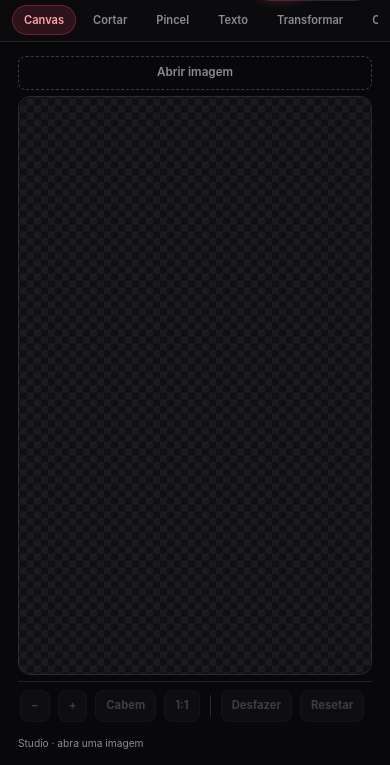
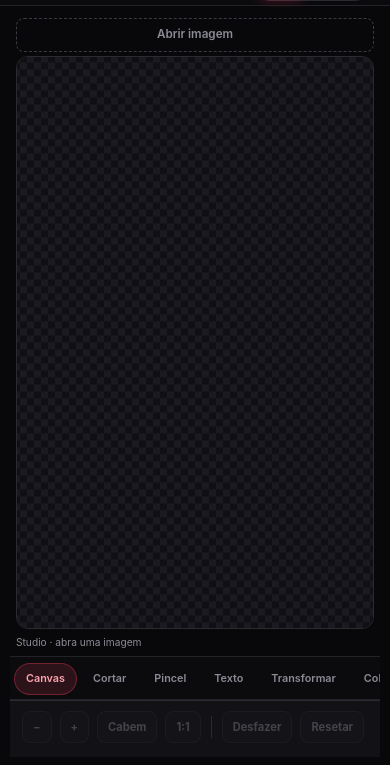
Before and after one commit to VinniGamgee/Atlas-Maker, a website: page www/index.html in a window 390 px wide. Shown: the part 79-844 px from the top of the page. Drawn offline with Linux system fonts and the light colour scheme; some packages are replaced by stand-ins of ours.

Commit message:
Melhora layout do editor

```diff
--- a/www/css/style.css
+++ b/www/css/style.css
@@ -1210,3 +1210,156 @@ body[data-mode="editor"] header .tabs button.tab-btn {
   padding: 5px 11px !important;
   font-size: 0.74rem !important;
 }
+
+
+/* =========================================================
+   STUDIO: canvas em cima · UMA barra de abas embaixo · dock
+   ========================================================= */
+body[data-mode="editor"] #mode-editor {
+  display: flex !important;
+  flex-direction: column !important;
+  flex: 1 1 auto !important;
+  min-height: 0 !important;
+  height: 100% !important;
+  overflow: hidden !important;
+  gap: 0;
+}
+
+/* Stage: ocupa o máximo do espaço restante */
+body[data-mode="editor"] #studioStage {
+  flex: 1 1 auto !important;
+  min-height: 0 !important;
+  display: flex !important;
+  flex-direction: column !important;
+  overflow: hidden !important;
+  padding: 0;
+}
+
+body[data-mode="editor"] #studioStage .stage-card {
+  flex: 1 1 auto !important;
+  min-height: 0 !important;
+  height: auto !important;
+  max-height: none !important;
+  display: flex !important;
+  flex-direction: column !important;
+  overflow: hidden !important;
+  margin: 0 !important;
+  gap: 4px !important;
+  padding: 6px !important;
+}
+
+body[data-mode="editor"] #studioStage .stage-viewport,
+body[data-mode="editor"] #studioStage .gen-workspace {
+  flex: 1 1 auto !important;
+  min-height: 0 !important;
+  display: flex !important;
+  flex-direction: column !important;
+}
+
+body[data-mode="editor"] #studioStage #genViewport {
+  flex: 1 1 auto !important;
+  min-height: 0 !important;
+  height: 100% !important;
+}
+
+/* Barra única inferior de abas */
+#editorTabs.tabs-bottom {
+  flex: 0 0 auto !important;
+  display: flex !important;
+  gap: 4px;
+  overflow-x: auto;
+  -webkit-overflow-scrolling: touch;
+  scrollbar-width: none;
+  padding: 6px 4px 4px;
+  margin: 0;
+  border-top: 1px solid var(--border-subtle);
+  background: rgba(12, 12, 15, 0.96);
+  order: 0;
+}
+
+#editorTabs.tabs-bottom::-webkit-scrollbar { display: none; }
+
+header #editorTabs {
+  display: none !important; /* nunca no header */
+}
+
+body[data-mode="editor"] #editorTabs.tabs-bottom button.tab-btn {
+  flex: 0 0 auto;
+  height: auto;
+  min-height: 32px;
+  padding: 6px 11px;
+  border-radius: 999px;
+  border: 1px solid transparent;
+  background: transparent;
+  color: var(--text-muted);
+  font-size: 0.72rem;
+  font-weight: 600;
+  box-shadow: none;
+}
+
+body[data-mode="editor"] #editorTabs.tabs-bottom button.tab-btn.active {
+  background: rgba(244, 63, 94, 0.14);
+  color: #fda4af;
+  border-color: rgba(244, 63, 94, 0.35);
+}
+
+/* Dock de opções da aba atual */
+body[data-mode="editor"] #studioDock {
+  flex: 0 0 auto !important;
+  max-height: 34vh;
+  overflow-x: hidden;
+  overflow-y: auto;
+  -webkit-overflow-scrolling: touch;
+  border-top: 1px solid var(--border-subtle);
+  background: var(--bg);
+  padding: 0 0 2px;
+}
+
+body[data-mode="editor"] #studioDock .panel {
+  display: none;
+  margin: 0;
+  animation: none;
+  overflow: visible;
+  flex: none !important;
+  height: auto !important;
+  min-height: 0 !important;
+}
+
+body[data-mode="editor"] #studioDock .panel.active {
+  display: block !important;
+}
+
+body[data-mode="editor"] #studioDock .tools-card,
+body[data-mode="editor"] #studioDock .card {
+  margin: 0 !important;
+  border-radius: 0 !important;
+  border-left: none !important;
+  border-right: none !important;
+  border-bottom: none !important;
+  box-shadow: none !important;
+  padding: 8px 10px !important;
+  background: var(--surface) !important;
+}
+
+body[data-mode="editor"] #studioDock .card h2 {
+  font-size: 0.8rem !important;
+  margin-bottom: 6px !important;
+}
+
+body[data-mode="editor"] #studioDock .hint,
+body[data-mode="editor"] #studioDock .tools-hint {
+  font-size: 0.72rem !important;
+  margin-bottom: 6px !important;
+  padding: 6px 8px !important;
+}
+
+body[data-mode="editor"] #studioDock .toolbar-scroll > button {
+  height: 32px !important;
+  padding: 0 10px !important;
+  font-size: 0.74rem !important;
+}
+
+/* Não esconder editorTabs no switchMode via hidden no header — fica no dock */
+body[data-mode="editor"] #editorTabs[hidden] {
+  display: flex !important;
+}
--- a/www/index.html
+++ b/www/index.html
@@ -48,23 +48,13 @@
       <button type="button" class="tab-btn" data-tab="editor">Moldura</button>
       <button type="button" class="tab-btn" data-tab="gallery">Galeria</button>
     </nav>
-    <nav class="tabs" id="editorTabs">
-      <button type="button" class="tab-btn active" data-etab="canvas">Canvas</button>
-      <button type="button" class="tab-btn" data-etab="crop">Cortar</button>
-      <button type="button" class="tab-btn" data-etab="draw">Pincel</button>
-      <button type="button" class="tab-btn" data-etab="text">Texto</button>
-      <button type="button" class="tab-btn" data-etab="transform">Transformar</button>
-      <button type="button" class="tab-btn" data-etab="layers">Colagem</button>
-      <button type="button" class="tab-btn" data-etab="history">Histórico</button>
-      <button type="button" class="tab-btn" data-etab="bg">Fundo</button>
-      <button type="button" class="tab-btn" data-etab="export">Exportar</button>
-    </nav>
   </header>
 
   <main>
     <!-- ========== MODO EDITOR GERAL (principal) ========== -->
     <div id="mode-editor" class="app-mode active">
-      <section id="epanel-canvas" class="panel active panel-stage">
+      <!-- Stage sempre visível -->
+      <div class="studio-stage" id="studioStage">
         <div class="stage-card">
           <div class="stage-top">
             <div class="dropzone dropzone-compact" id="genDrop">
@@ -77,8 +67,28 @@
               <canvas id="genCanvas"></canvas>
             </div>
           </div>
-          <div class="stage-toolbar" id="genToolbar">
-            <div class="toolbar-scroll">
+          <p class="status-msg status-compact" id="genStatus">Studio · abra uma imagem</p>
+        </div>
+      </div>
+
+      <!-- Única navegação do editor (inferior) -->
+      <nav class="tabs tabs-bottom" id="editorTabs">
+        <button type="button" class="tab-btn active" data-etab="canvas">Canvas</button>
+        <button type="button" class="tab-btn" data-etab="crop">Cortar</button>
+        <button type="button" class="tab-btn" data-etab="draw">Pincel</button>
+        <button type="button" class="tab-btn" data-etab="text">Texto</button>
+        <button type="button" class="tab-btn" data-etab="transform">Transformar</button>
+        <button type="button" class="tab-btn" data-etab="layers">Colagem</button>
+        <button type="button" class="tab-btn" data-etab="history">Histórico</button>
+        <button type="button" class="tab-btn" data-etab="bg">Fundo</button>
+        <button type="button" class="tab-btn" data-etab="export">Exportar</button>
+      </nav>
+
+      <!-- Opções da aba atual -->
+      <div class="studio-dock" id="studioDock">
+      <section id="epanel-canvas" class="panel active panel-tools">
+        <div class="tools-card">
+          <div class="toolbar-scroll" id="genToolbar">
             <button type="button" id="genZoomOut" class="secondary" disabled>−</button>
             <button type="button" id="genZoomIn" class="secondary" disabled>+</button>
             <button type="button" id="genZoomFit" class="secondary" disabled>Cabem</button>
@@ -87,8 +97,6 @@
             <button type="button" id="genUndo" class="secondary" disabled>Desfazer</button>
             <button type="button" id="genReset" class="secondary" disabled>Resetar</button>
           </div>
-          </div>
-          <p class="status-msg status-compact" id="genStatus">Studio · abra uma imagem</p>
         </div>
       </section>
 
@@ -226,7 +234,8 @@
           <p class="status-msg" id="genExportStatus"></p>
         </div>
       </section>
-    </div>
+      </div><!-- /studioDock -->
+    </div><!-- /mode-editor -->
 
     <!-- ========== MODO BALATRO ATLAS (ferramenta) ========== -->
     <div id="mode-balatro" class="app-mode" hidden>
--- a/www/js/script.js
+++ b/www/js/script.js
@@ -2589,7 +2589,7 @@
     document.querySelectorAll('[data-etab]').forEach(function (btn) {
       btn.addEventListener('click', function () {
         document.querySelectorAll('#editorTabs .tab-btn').forEach(function (b) { b.classList.remove('active'); });
-        document.querySelectorAll('#mode-editor .panel').forEach(function (p) { p.classList.remove('active'); });
+        document.querySelectorAll('#studioDock .panel').forEach(function (p) { p.classList.remove('active'); });
         btn.classList.add('active');
         var key = btn.getAttribute('data-etab');
         var panel = document.getElementById('epanel-' + key);
@@ -2608,13 +2608,14 @@
       if (isEditor) {
         ed.hidden = false; ed.removeAttribute('hidden'); ed.classList.add('active');
         ba.hidden = true; ba.setAttribute('hidden', ''); ba.classList.remove('active');
-        et.hidden = false; et.removeAttribute('hidden');
+        if (et) { et.hidden = false; et.removeAttribute('hidden'); }
         bt.hidden = true; bt.setAttribute('hidden', '');
       } else {
         ba.hidden = false; ba.removeAttribute('hidden'); ba.classList.add('active');
         ed.hidden = true; ed.setAttribute('hidden', ''); ed.classList.remove('active');
         bt.hidden = false; bt.removeAttribute('hidden');
-        et.hidden = true; et.setAttribute('hidden', '');
+        /* editorTabs vive dentro de #mode-editor — some junto com o modo */
+        if (et) { et.hidden = false; et.removeAttribute('hidden'); }
       }
       document.getElementById('modeEditor').classList.toggle('active', isEditor);
       document.getElementById('modeBalatro').classList.toggle('active', !isEditor);
```
Lines whose indentation alone changed are shown as unchanged.
